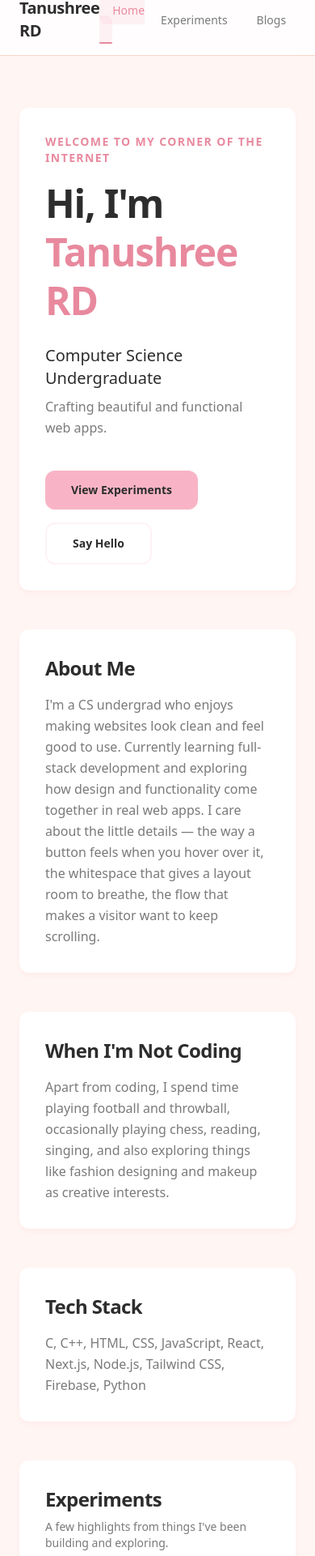
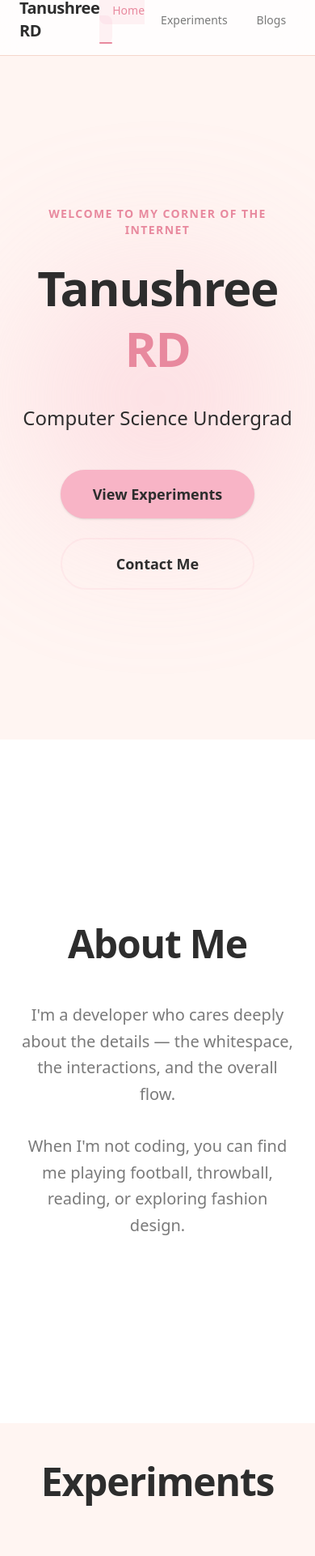
Before and after one commit to SohaRatnam2005/my-portfolio, a Next.js app: page / in a window 390 px wide. Shown: the part 20-1941 px from the top of the page at 81% size. Built offline with nearby package versions, Linux system fonts and the light colour scheme.

Commit message:
refactored home page

```diff
--- a/app/layout.tsx
+++ b/app/layout.tsx
@@ -25,7 +25,7 @@ export default function RootLayout({
   children: React.ReactNode;
 }>) {
   return (
-    <html lang="en">
+    <html lang="en" className="md:snap-y md:snap-mandatory scroll-smooth">
       <body
         className={`${geistSans.variable} ${geistMono.variable} antialiased`}
       >
--- a/app/page.tsx
+++ b/app/page.tsx
@@ -3,245 +3,149 @@ import Link from "next/link";
 const experiments = [
   {
     title: "AI Wellness Hub",
-    description:
-      "A full-stack wellness platform powered by AI for personalized health recommendations and daily activity tracking.",
-    tags: ["Next.js", "Python", "TailwindCSS", "OpenAI"],
+    description: "A full-stack wellness platform powered by AI.",
   },
   {
     title: "Portfolio Website",
-    description:
-      "A modern developer portfolio built with Next.js App Router, TypeScript, and Tailwind CSS with elegant design.",
-    tags: ["Next.js", "TypeScript", "TailwindCSS"],
+    description: "A modern developer portfolio built with Next.js App Router.",
   },
   {
     title: "E-Commerce Dashboard",
-    description:
-      "An analytics dashboard for e-commerce with real-time data visualization, sales insights, and inventory management.",
-    tags: ["React", "Chart.js", "Firebase"],
+    description: "An analytics dashboard for e-commerce with real-time data visualization.",
   },
 ];
 
-const blogs = [
-  {
-    title: "Getting Started with Next.js App Router",
-    excerpt:
-      "A beginner-friendly guide to understanding layouts, loading states, and server components in the new App Router.",
-    date: "Jan 15, 2026",
-    readTime: "6 min read",
-  },
-  {
-    title: "Why TypeScript Is Worth the Learning Curve",
-    excerpt:
-      "How TypeScript improves developer experience, catches bugs early, and scales gracefully in large codebases.",
-    date: "Dec 28, 2025",
-    readTime: "4 min read",
-  },
+const techStack = [
+  "C",
+  "C++",
+  "HTML",
+  "CSS",
+  "JavaScript",
+  "React",
+  "Next.js",
+  "Node.js",
+  "Tailwind CSS",
+  "Firebase",
+  "Python",
 ];
 
 export default function Home() {
   return (
-    <main className="mx-auto min-h-screen max-w-6xl px-6 py-16">
-      {/* ───────── Hero / Name & Intro ───────── */}
-      <section className="relative overflow-hidden rounded-xl bg-card p-8 shadow-md shadow-shadow sm:p-12 lg:p-16">
-        <div className="grid gap-12 md:grid-cols-2 md:items-center">
-          {/* Left Side: Content */}
-          <div className="relative z-10 flex flex-col items-start">
-            <p className="text-sm font-semibold tracking-widest uppercase text-accent-dark">
+    <main className="w-full">
+      {/* ───────── Hero ───────── */}
+      <section className="md:snap-start relative flex min-h-[100dvh] w-full flex-col items-center justify-center overflow-hidden px-6 text-center">
+        {/* Subtle background blob */}
+        <div className="absolute top-1/2 left-1/2 -z-10 h-[300px] w-[300px] -translate-x-1/2 -translate-y-1/2 rounded-full bg-accent opacity-40 blur-[100px] sm:h-[400px] sm:w-[400px] md:h-[600px] md:w-[600px]" />
+
+        <p className="mb-6 z-10 text-sm font-semibold uppercase tracking-widest text-accent-dark md:text-lg">
           Welcome to my corner of the internet
         </p>
-            <h1 className="mt-4 text-5xl font-extrabold leading-tight tracking-tight text-foreground sm:text-6xl lg:text-7xl">
-              Hi, I&apos;m{" "}
-              <span className="text-accent-dark">Tanushree RD</span>
+        <h1 className="z-10 text-6xl font-extrabold leading-tight tracking-tight text-foreground sm:text-7xl md:text-9xl">
+          Tanushree <span className="text-accent-dark">RD</span>
         </h1>
-            <p className="mt-6 text-xl font-medium text-foreground">
-              Computer Science Undergraduate
-            </p>
-            <p className="mt-2 text-base leading-relaxed text-muted">
-              Crafting beautiful and functional web apps.
+        <p className="z-10 mt-8 max-w-2xl text-2xl font-light text-foreground md:text-5xl">
+          Computer Science Undergrad
         </p>
 
-            <div className="mt-10 flex flex-wrap gap-4">
+        <div className="z-10 mt-12 flex flex-col gap-6 sm:flex-row md:mt-16">
           <Link
             href="/experiments"
-                className="rounded-xl bg-accent px-8 py-3.5 text-sm font-bold text-foreground shadow-sm shadow-shadow transition-all duration-300 hover:-translate-y-1 hover:bg-accent-dark hover:text-white hover:shadow-lg hover:shadow-shadow"
+            className="rounded-full bg-accent px-10 py-4 text-lg font-bold text-foreground shadow-sm transition-all duration-300 hover:-translate-y-1 hover:bg-accent-dark hover:text-white hover:shadow-lg"
           >
             View Experiments
           </Link>
           <Link
             href="/contact"
-                className="rounded-xl border-2 border-accent-soft px-8 py-3.5 text-sm font-bold text-foreground transition-all duration-300 hover:-translate-y-1 hover:border-accent hover:bg-card-hover"
+            className="rounded-full border-2 border-accent-soft px-10 py-4 text-lg font-bold text-foreground transition-all duration-300 hover:-translate-y-1 hover:border-accent hover:bg-card/50"
           >
-                Say Hello
+            Contact Me
           </Link>
-            </div>
-          </div>
-
-          {/* Right Side: Abstract Blob Graphic */}
-          <div className="relative hidden w-full justify-center md:flex">
-            {/* Subtle glow / blur drop-shadows behind */}
-            <div className="absolute top-1/2 left-1/2 h-72 w-72 -translate-x-1/2 -translate-y-1/2 rounded-full bg-accent-soft opacity-70 blur-3xl" />
-            <div className="absolute top-1/2 left-1/3 h-56 w-56 -translate-y-1/3 rounded-full bg-secondary opacity-50 blur-3xl" />
-
-            {/* Animated Blob */}
-            <div className="relative z-10 h-72 w-72 animate-[spin_20s_linear_infinite] rounded-[40%_60%_70%_30%/40%_50%_60%_50%] bg-gradient-to-tr from-accent to-secondary opacity-80 shadow-[0_4px_30px_rgba(248,180,198,0.3)] transition-all duration-500 hover:scale-105 hover:opacity-100" />
-          </div>
         </div>
       </section>
 
       {/* ───────── About ───────── */}
-      <section aria-label="About me" className="mt-12 rounded-xl bg-card p-8 shadow-md shadow-shadow sm:p-12">
-        <h2 className="text-2xl font-bold tracking-tight text-foreground sm:text-3xl">
+      <section className="md:snap-start flex min-h-[100dvh] w-full flex-col items-center justify-center bg-card px-6 text-center">
+        <h2 className="mb-12 text-5xl font-black tracking-tight text-foreground md:text-7xl lg:text-8xl">
           About Me
         </h2>
-        <p className="mt-4 max-w-3xl text-base leading-relaxed text-muted">
-          I&apos;m a CS undergrad who enjoys making websites look clean and feel good to use.
-          Currently learning full-stack development and exploring how design and functionality
-          come together in real web apps. I care about the little details — the way a button
-          feels when you hover over it, the whitespace that gives a layout room to breathe,
-          the flow that makes a visitor want to keep scrolling.
+        <div className="max-w-5xl text-xl font-light leading-relaxed text-muted md:text-4xl md:leading-snug">
+          <p className="mb-8">
+            I&apos;m a developer who cares deeply about the details — the whitespace,
+            the interactions, and the overall flow.
           </p>
+          <p>
+            When I&apos;m not coding, you can find me playing football,
+            throwball, reading, or exploring fashion design.
+          </p>
+        </div>
       </section>
 
-      {/* ───────── Hobbies ───────── */}
-      <section aria-label="Hobbies" className="mt-12 rounded-xl bg-card p-8 shadow-md shadow-shadow sm:p-12">
-        <h2 className="text-2xl font-bold tracking-tight text-foreground sm:text-3xl">
-          When I&apos;m Not Coding
-        </h2>
-        <p className="mt-4 max-w-3xl text-base leading-relaxed text-muted">
-          Apart from coding, I spend time playing football and throwball, occasionally playing chess, reading, singing, and also exploring things like fashion designing and makeup as creative interests.
-        </p>
-      </section>
-
-      {/* ───────── Tech Stack ───────── */}
-      <section aria-label="Tech stack" className="mt-12 rounded-xl bg-card p-8 shadow-md shadow-shadow sm:p-12">
-        <h2 className="text-2xl font-bold tracking-tight text-foreground sm:text-3xl">
-          Tech Stack
-        </h2>
-        <p className="mt-4 max-w-3xl text-base leading-relaxed text-muted">
-          C, C++, HTML, CSS, JavaScript, React, Next.js, Node.js, Tailwind CSS, Firebase, Python
-        </p>
-      </section>
-
-      {/* ───────── Experiments Overview ───────── */}
-      <section aria-label="Experiments overview" className="mt-12 rounded-xl bg-card p-8 shadow-md shadow-shadow sm:p-12">
-        <div className="flex items-end justify-between">
-          <div>
-            <h2 className="text-2xl font-bold tracking-tight text-foreground sm:text-3xl">
+      {/* ───────── Experiments ───────── */}
+      <section className="md:snap-start flex min-h-[100dvh] w-full flex-col items-center justify-center px-6 text-center">
+        <h2 className="mb-16 text-5xl font-black tracking-tight text-foreground md:text-7xl lg:text-8xl">
           Experiments
         </h2>
-            <p className="mt-2 text-sm text-muted">
-              A few highlights from things I&apos;ve been building and exploring.
+        <div className="flex w-full max-w-4xl flex-col gap-16 md:gap-24">
+          {experiments.map((exp) => (
+            <Link
+              href="/experiments"
+              key={exp.title}
+              className="group flex flex-col items-center justify-center transition-transform hover:-translate-y-1"
+            >
+              <h3 className="text-4xl font-bold text-foreground transition-colors duration-300 group-hover:text-accent-dark md:text-6xl">
+                {exp.title}
+              </h3>
+              <p className="mt-6 max-w-2xl text-lg font-light text-muted md:text-3xl">
+                {exp.description}
               </p>
+            </Link>
+          ))}
         </div>
         <Link
           href="/experiments"
-            className="hidden text-sm font-medium text-accent-dark transition-colors hover:text-accent sm:inline-block"
-          >
-            View all →
-          </Link>
-        </div>
-
-        <div className="mt-6 grid gap-6 sm:grid-cols-2 lg:grid-cols-3">
-          {experiments.map((experiment) => (
-            <article
-              key={experiment.title}
-              className="group flex flex-col rounded-xl border border-border bg-background p-6 transition-all duration-300 hover:border-accent hover:bg-card-hover hover:shadow-md hover:shadow-shadow"
-            >
-              <h3 className="text-lg font-semibold text-foreground transition-colors duration-200 group-hover:text-accent-dark">
-                {experiment.title}
-              </h3>
-              <p className="mt-2 flex-1 text-sm leading-relaxed text-muted">
-                {experiment.description}
-              </p>
-              <div className="mt-4 flex flex-wrap gap-2">
-                {experiment.tags.map((tag) => (
-                  <span
-                    key={tag}
-                    className="rounded-full bg-secondary px-3 py-1 text-xs font-medium text-foreground"
-                  >
-                    {tag}
-                  </span>
-                ))}
-              </div>
-            </article>
-          ))}
-        </div>
-
-        <Link
-          href="/experiments"
-          className="mt-6 inline-block text-sm font-medium text-accent-dark transition-colors hover:text-accent sm:hidden"
+          className="mt-20 text-xl font-medium tracking-wide text-accent-dark transition-colors hover:text-accent md:text-2xl"
         >
           View all experiments →
         </Link>
       </section>
 
-      {/* ───────── Blog Section Preview ───────── */}
-      <section aria-label="Blog preview" className="mt-12 rounded-xl bg-card p-8 shadow-md shadow-shadow sm:p-12">
-        <div className="flex items-end justify-between">
-          <div>
-            <h2 className="text-2xl font-bold tracking-tight text-foreground sm:text-3xl">
-              Latest from the Blog
+      {/* ───────── Tech Stack ───────── */}
+      <section className="md:snap-start flex min-h-[100dvh] w-full flex-col items-center justify-center bg-card px-6 text-center">
+        <h2 className="mb-16 text-5xl font-black tracking-tight text-foreground md:text-7xl lg:text-8xl">
+          Tech Stack
         </h2>
-            <p className="mt-2 text-sm text-muted">
-              Thoughts, tutorials, and things I&apos;ve been learning along the way.
-            </p>
+        <div className="flex max-w-6xl flex-wrap justify-center gap-6 md:gap-10 lg:gap-14">
+          {techStack.map((tech) => (
+            <div
+              key={tech}
+              className="cursor-default text-4xl font-black tracking-tight text-muted transition-colors hover:text-accent-dark md:text-6xl lg:text-8xl"
+            >
+              {tech}
             </div>
-          <Link
-            href="/blogs"
-            className="hidden text-sm font-medium text-accent-dark transition-colors hover:text-accent sm:inline-block"
-          >
-            Read all →
-          </Link>
-        </div>
-
-        <div className="mt-6 flex flex-col gap-4">
-          {blogs.map((blog) => (
-            <article
-              key={blog.title}
-              className="group cursor-pointer rounded-xl border border-border bg-background p-6 transition-all duration-300 hover:border-accent hover:bg-card-hover hover:shadow-md hover:shadow-shadow"
-            >
-              <div className="flex items-center gap-3 text-xs text-muted">
-                <time>{blog.date}</time>
-                <span className="h-1 w-1 rounded-full bg-accent" />
-                <span>{blog.readTime}</span>
-              </div>
-              <h3 className="mt-3 text-lg font-semibold text-foreground transition-colors duration-200 group-hover:text-accent-dark">
-                {blog.title}
-              </h3>
-              <p className="mt-2 text-sm leading-relaxed text-muted">
-                {blog.excerpt}
-              </p>
-              <span className="mt-3 inline-block text-sm font-medium text-accent-dark opacity-0 transition-opacity duration-200 group-hover:opacity-100">
-                Read more →
-              </span>
-            </article>
           ))}
         </div>
-
-        <Link
-          href="/blogs"
-          className="mt-6 inline-block text-sm font-medium text-accent-dark transition-colors hover:text-accent sm:hidden"
-        >
-          Read all posts →
-        </Link>
       </section>
 
-      {/* ───────── Connect Section ───────── */}
-      <section aria-label="Connect" className="mt-12 rounded-xl bg-card p-8 shadow-md shadow-shadow sm:p-12">
-        <h2 className="text-2xl font-bold tracking-tight text-foreground sm:text-3xl">
+      {/* ───────── Contact ───────── */}
+      <section className="md:snap-start flex min-h-[100dvh] w-full flex-col items-center justify-center px-6 text-center">
+        <h2 className="mb-12 text-5xl font-black tracking-tight text-foreground md:text-7xl lg:text-8xl">
           Let&apos;s Connect
         </h2>
-        <p className="mt-2 text-sm text-muted">
-          Want to collaborate on something, chat about web dev, or just say hi?
-          I&apos;d love to hear from you.
+        <p className="mb-20 max-w-3xl text-2xl font-light text-muted md:text-4xl">
+          Have an idea or just want to chat?
         </p>
-
-        <div className="mt-6 flex flex-wrap gap-x-6 gap-y-4">
+        <div className="flex flex-col gap-10 sm:flex-row sm:gap-20">
+          <a
+            href="mailto:tanushreer021@gmail.com"
+            className="text-4xl font-bold text-accent-dark decoration-accent-soft decoration-4 underline-offset-8 transition-transform hover:-translate-y-2 hover:text-accent hover:underline md:text-6xl"
+          >
+            Email
+          </a>
           <a
             href="https://github.com/Tanushree-RD"
             target="_blank"
             rel="noopener noreferrer"
-            className="text-base font-medium text-accent-dark transition-colors hover:text-accent underline underline-offset-4"
+            className="text-4xl font-bold text-accent-dark decoration-accent-soft decoration-4 underline-offset-8 transition-transform hover:-translate-y-2 hover:text-accent hover:underline md:text-6xl"
           >
             GitHub
           </a>
@@ -249,41 +153,10 @@ export default function Home() {
             href="https://www.linkedin.com/in/tanushree-r-5a250a370"
             target="_blank"
             rel="noopener noreferrer"
-            className="text-base font-medium text-accent-dark transition-colors hover:text-accent underline underline-offset-4"
+            className="text-4xl font-bold text-accent-dark decoration-accent-soft decoration-4 underline-offset-8 transition-transform hover:-translate-y-2 hover:text-accent hover:underline md:text-6xl"
           >
             LinkedIn
           </a>
-          <a
-            href="https://www.instagram.com/tanu_shree_rd"
-            target="_blank"
-            rel="noopener noreferrer"
-            className="text-base font-medium text-accent-dark transition-colors hover:text-accent underline underline-offset-4"
-          >
-            Instagram
-          </a>
-          <a
-            href="https://x.com/serotoninwave"
-            target="_blank"
-            rel="noopener noreferrer"
-            className="text-base font-medium text-accent-dark transition-colors hover:text-accent underline underline-offset-4"
-          >
-            Twitter / X
-          </a>
-          <a
-            href="mailto:tanushreer021@gmail.com"
-            className="text-base font-medium text-accent-dark transition-colors hover:text-accent underline underline-offset-4"
-          >
-            Email
-          </a>
-        </div>
-
-        <div className="mt-8">
-          <Link
-            href="/contact"
-            className="inline-flex items-center gap-2 rounded-xl bg-accent px-6 py-3 text-sm font-semibold text-foreground transition-all duration-200 hover:bg-accent-dark hover:text-white hover:shadow-lg hover:shadow-shadow"
-          >
-            Contact Page →
-          </Link>
         </div>
       </section>
     </main>
```
Lines whose indentation alone changed are shown as unchanged.
